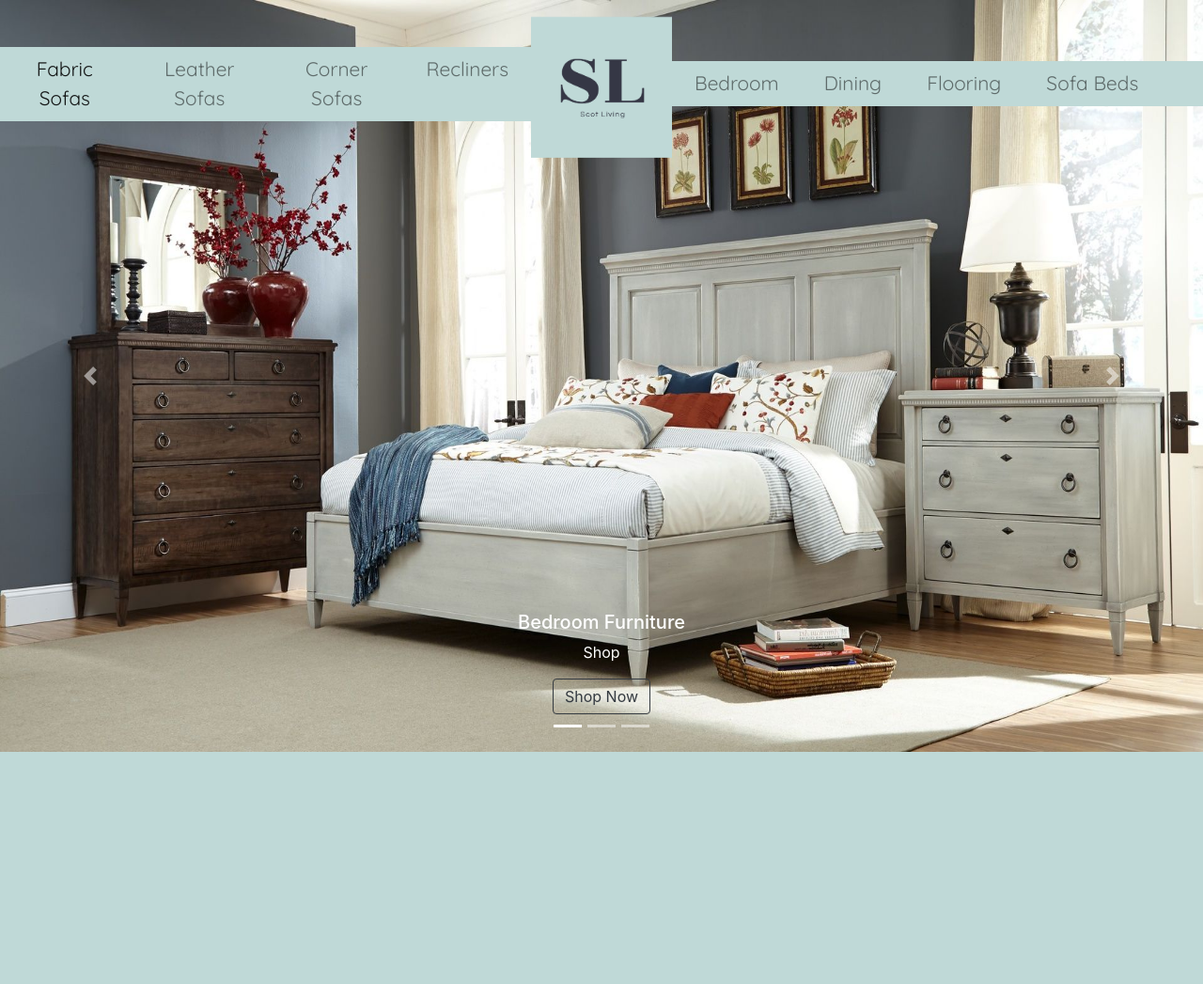
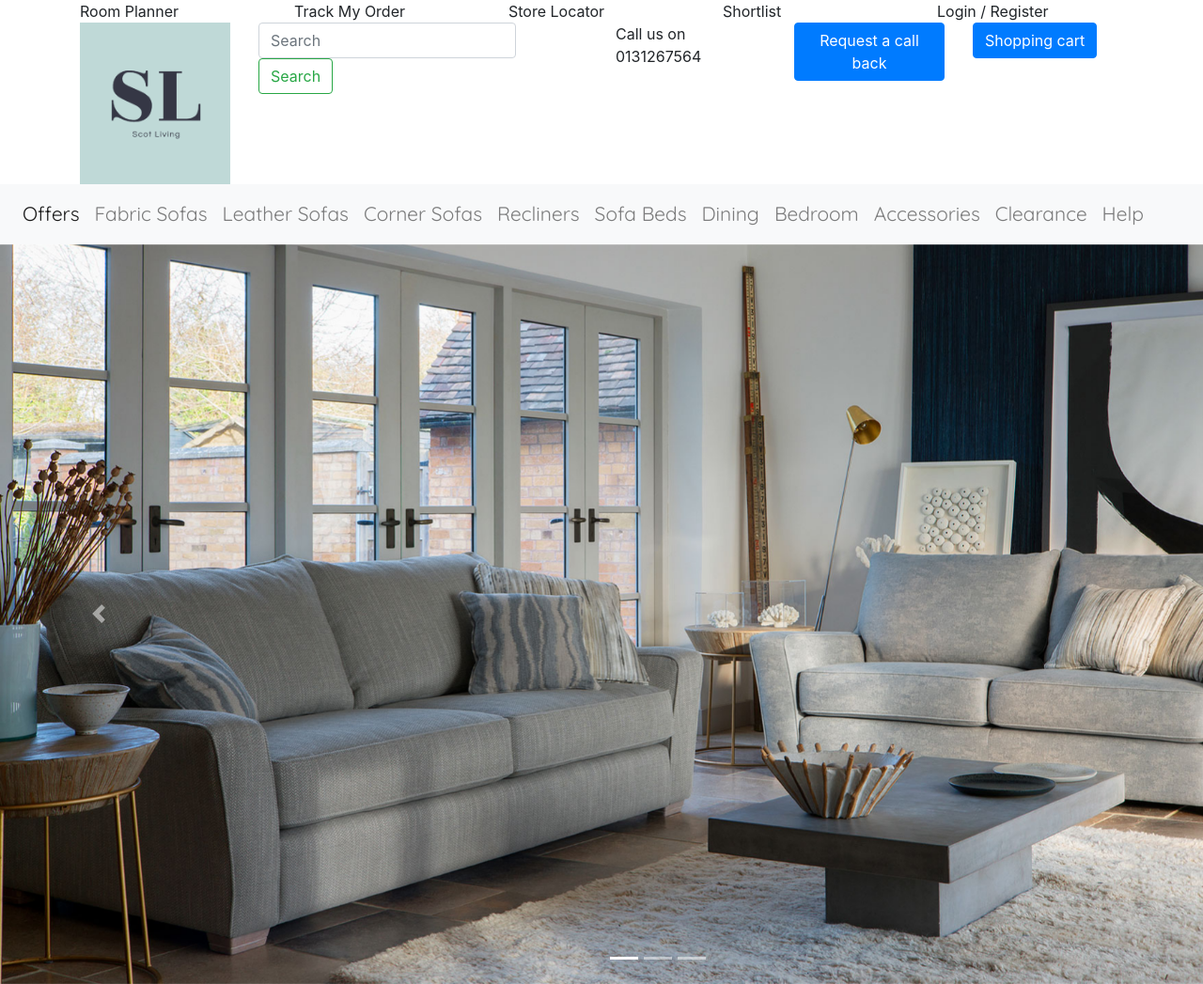
Before and after one commit to Danielryan98/ScotLiving, a PHP site: page / in a window 1280 px wide; the page is wider, and only the part inside the window is pictured. Shown: that part at 94% size. Before the commit the page ends 800 px from the top of that part, so only its background shows below. Run offline with PHP 8.4, Linux system fonts and the light colour scheme.

Commit message:
Home page prog

```diff
--- a/index.html
+++ b/index.html
@@ -16,48 +16,94 @@
 </head>
 
 <body>
-	<nav class="navbar navbar-expand-lg navbar-light fixed-top p-0 pt-5">
-		<div class="navbar-collapse collapse w-100 dual-collapse2 order-1 order-md-0">
-			<ul class="navbar-nav ml-auto text-center justify-content-end">
+	<div class="container">
+		<div class="row">
+			<div class="col">
+				Room Planner
+			  </div>
+			  <div class="col">
+				Track My Order
+			  </div>
+		  <div class="col">
+			Store Locator
+		  </div>
+		  <div class="col">
+			Shortlist
+		  </div>
+		  <div class="col">
+			Login / Register
+		  </div>
+		</div>
+		</div>
+	  </div>
+	<div class="container">
+		<div class="row">
+			<div class="col">
+				<img src="Pictures\newlogo.PNG" class="img-fluid" alt="Scot Living">
+			  </div>
+		  <div class="col-4"> <!-- for the size of the container containing the search bar -->
+			<form class="form-inline my-2 my-lg-0">
+				<input class="form-control mr-sm-2" type="search" placeholder="Search" aria-label="Search">
+				<button class="btn btn-outline-success my-2 my-sm-0" type="submit">Search</button>
+			  </form>
+		  </div>
+		  <div class="col">
+			Call us on 0131267564
+		  </div>
+		  <div class="col">
+			<button type="button" class="btn btn-primary">Request a call back</button>
+		  </div>
+		  <div class="col">
+			<button type="button" class="btn btn-primary">Shopping cart</button>
+		  </div>
+		</div>
+		</div>
+	  </div>
+	<nav class="navbar navbar-expand-lg navbar-light bg-light">
+		<button class="navbar-toggler" type="button" data-toggle="collapse" data-target="#navbarSupportedContent" aria-controls="navbarSupportedContent" aria-expanded="false" aria-label="Toggle navigation">
+		  <span class="navbar-toggler-icon"></span>
+		</button>
+		<div class="collapse navbar-collapse" id="navbarSupportedContent">
+		  <ul class="navbar-nav mr-auto">
 			<li class="nav-item active">
-					<a class="nav-link mx-3" href="#">Fabric Sofas</a>
+			  <a class="nav-link" href="#">Offers <span class="sr-only">(current)</span></a>
 			</li>
 			<li class="nav-item">
-					<a class="nav-link mx-3" href="#">Leather Sofas</a>
+			  <a class="nav-link" href="#">Fabric Sofas</a>
 			</li>
 			<li class="nav-item">
-					<a class="nav-link mx-3" href="#">Corner Sofas</a>
+				<a class="nav-link" href="#">Leather Sofas</a>
 			  </li>
 			  <li class="nav-item">
-					<a class="nav-link mx-3" href="#">Recliners</a>
-				</li>
-			</ul>
-		</div>
-		<div class="mx-auto my-2 order-0 order-md-1 position-relative pt-2">
-			<a class="mx-auto" href="#">
-				<img src="Pictures/newlogo.PNG" width="150" height="150" class="square" alt="">
-			</a>
-			<button class="navbar-toggler" type="button" data-toggle="collapse" data-target=".dual-collapse2">
-				<span class="navbar-toggler-icon"></span>
-			</button>
-		</div>
-		<div class="navbar-collapse collapse w-100 dual-collapse2 order-2 order-md-2">
-			<ul class="navbar-nav mr-auto text-center">
-				<li class="nav-item">
-					<a class="nav-link mx-3" href="#">Bedroom</a>
+				<a class="nav-link" href="#">Corner Sofas</a>
 			  </li>
 			  <li class="nav-item">
-					<a class="nav-link mx-3" href="#">Dining</a>
+				<a class="nav-link" href="#">Recliners</a>
 			  </li>
 			  <li class="nav-item">
-					<a class="nav-link mx-3" href="#">Flooring</a>
+				<a class="nav-link" href="#">Sofa Beds</a>
 			  </li>
 			  <li class="nav-item">
-					<a class="nav-link mx-3" href="#">Sofa Beds</a>
+				<a class="nav-link" href="#">Dining</a>
+			  </li>
+			  <li class="nav-item">
+				<a class="nav-link" href="#">Bedroom</a>
+			  </li>
+			  <li class="nav-item">
+				<a class="nav-link" href="#">Accessories</a>
+			  </li>
+			  <li class="nav-item">
+				<a class="nav-link" href="#">Clearance</a>
+			  </li>
+			  <li class="nav-item">
+				<a class="nav-link" href="#">Help</a>
 			  </li>
 		  </ul>
 		</div>
 	  </nav>
+
+	  <!-- Slideshow -->
+	  <div class="slideshow">
 	  <div id="carouselExampleIndicators" class="carousel slide" data-ride="carousel">
 		<ol class="carousel-indicators">
 		  <li data-target="#carouselExampleIndicators" data-slide-to="0" class="active"></li>
@@ -66,28 +112,13 @@
 		</ol>
 		<div class="carousel-inner">
 		  <div class="carousel-item active">
-			<img class="d-block w-100" src="Pictures/bedroom.jpg" alt="First slide">
-			<div class="carousel-caption d-none d-md-block">
-				<h5>Bedroom Furniture</h5>
-				<p>Shop</p>
-				<button type="button" class="btn btn-outline-dark">Shop Now</button>
-			</div>
+			<img class="d-block w-100" src="Pictures\sofablue.jpg" alt="First slide">
 		  </div>
 		  <div class="carousel-item">
-			<img class="d-block w-100" src="Pictures/diningroom.jpg" alt="Second slide">
-			<div class="carousel-caption d-none d-md-block">
-				<h5>Dining Room Furniture</h5>
-				<p>Shop</p>
-				<button type="button" class="btn btn-outline-dark">Shop Now</button>
-			</div>
+			<img class="d-block w-100" src="Pictures\bedroom.jpg" alt="Second slide">
 		  </div>
 		  <div class="carousel-item">
-			<img class="d-block w-100" src="Pictures/carpet.jpg" alt="Third slide">
-			<div class="carousel-caption d-none d-md-block">
-				<h5>Flooring</h5>
-				<p>Shop</p>
-				<button type="button" class="btn btn-outline-dark">Shop Now</button>
-			</div>
+			<img class="d-block w-100" src="Pictures\diningroom.jpg" alt="Third slide">
 		  </div>
 		</div>
 		<a class="carousel-control-prev" href="#carouselExampleIndicators" role="button" data-slide="prev">
@@ -98,6 +129,7 @@
 		  <span class="carousel-control-next-icon" aria-hidden="true"></span>
 		  <span class="sr-only">Next</span>
 		</a>
+	  </div>
 	</div>
 
 	<!-- Optional JavaScript -->
--- a/style.css
+++ b/style.css
@@ -3,27 +3,13 @@
 	src: url(Fonts/Quicksand-VariableFont_wght.ttf);
   }
 
-.navbar-nav a {
+.nav-item {
 	font-size: 21px;
 	font-family: myFirstFont;
 }
 
-.navbar-nav {
-    background-color: #bfd9d7;
-    width: 100%;
-    padding: 0%;
+.slideshow {
+    width: 1400px;
+    position: relative;
+    margin: auto;
 }
-
-@media (min-width: 992px) {
-    .navbar {
-        height:130px;
-    }
-}
-
-.carousel-inner {
-    height: 100vh;
-}
-
-.carousel-item img {
-	height: 100vh;
-  }
```
Lines whose indentation alone changed are shown as unchanged.
